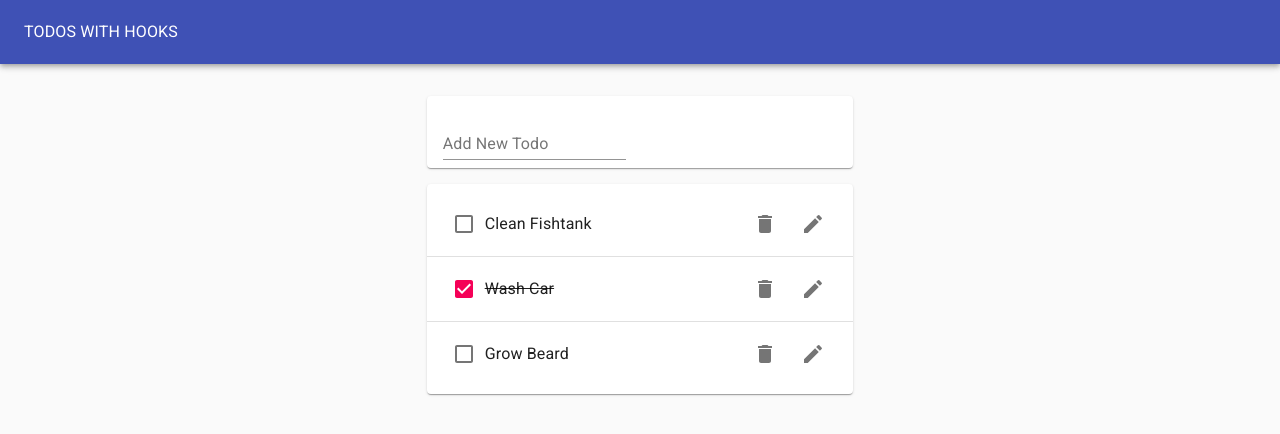
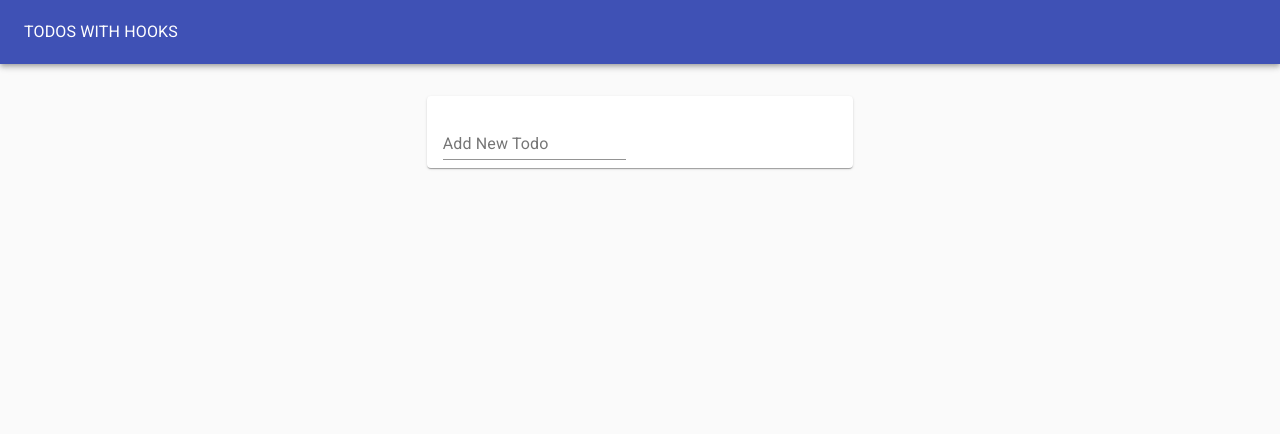
Before and after one commit to ThinhTranA/ReactCodeSnippets, a React (Create React App) app in the folder todos-hooks/: page / in a window 1280 px wide. Shown: the top 434 px of the page. Built offline with nearby package versions, Linux system fonts and the light colour scheme.

Commit message:
LocalStorage with UseEffect Hook

```diff
--- a/todos-hooks/src/TodoApp.js
+++ b/todos-hooks/src/TodoApp.js
@@ -1,4 +1,4 @@
-import React, { useState } from "react";
+import React, { useState, useEffect } from "react";
 import Typography from "@material-ui/core/Typography";
 import Paper from "@material-ui/core/Paper";
 import AppBar from "@material-ui/core/AppBar";
@@ -9,12 +9,18 @@
 import uuid from "uuid/v4";
 
 function TodoApp() {
-  const initialTodos = [
-    { id: 1, task: "Clean Fishtank", completed: false },
-    { id: 2, task: "Wash Car", completed: true },
-    { id: 3, task: "Grow Beard", completed: false }
-  ];
+  const initialTodos = JSON.parse(window.localStorage.getItem('todos') || "[]");
+  // const initialTodos = [
+  //   { id: 1, task: "Clean Fishtank", completed: false },
+  //   { id: 2, task: "Wash Car", completed: true },
+  //   { id: 3, task: "Grow Beard", completed: false }
+  // ];
   const [todos, setTodos] = useState(initialTodos);
+
+  useEffect(() => {
+    window.localStorage.setItem('todos', JSON.stringify(todos));
+  }, [todos]);
+
   const addTodo = newTodoText => {
     setTodos([...todos, { id: uuid(), task: newTodoText, completed: false }]);
   };
--- a/todos-hooks/src/TodoList.js
+++ b/todos-hooks/src/TodoList.js
@@ -5,6 +5,7 @@
 import Todo from "./Todo";
 
 export default function TodoList({ todos, removeTodo, toggleTodo, editTodo }) {
+  if (todos.length)
     return (
       <Paper>
         <List>
@@ -19,10 +20,11 @@
                 toggleTodo={toggleTodo}
                 editTodo={editTodo}
               />
-            { i < todos.length - 1 && <Divider />}
+              {i < todos.length - 1 && <Divider />}
             </>
           ))}
         </List>
       </Paper>
     );
+  return null;
 }
```
Lines whose indentation alone changed are shown as unchanged.
